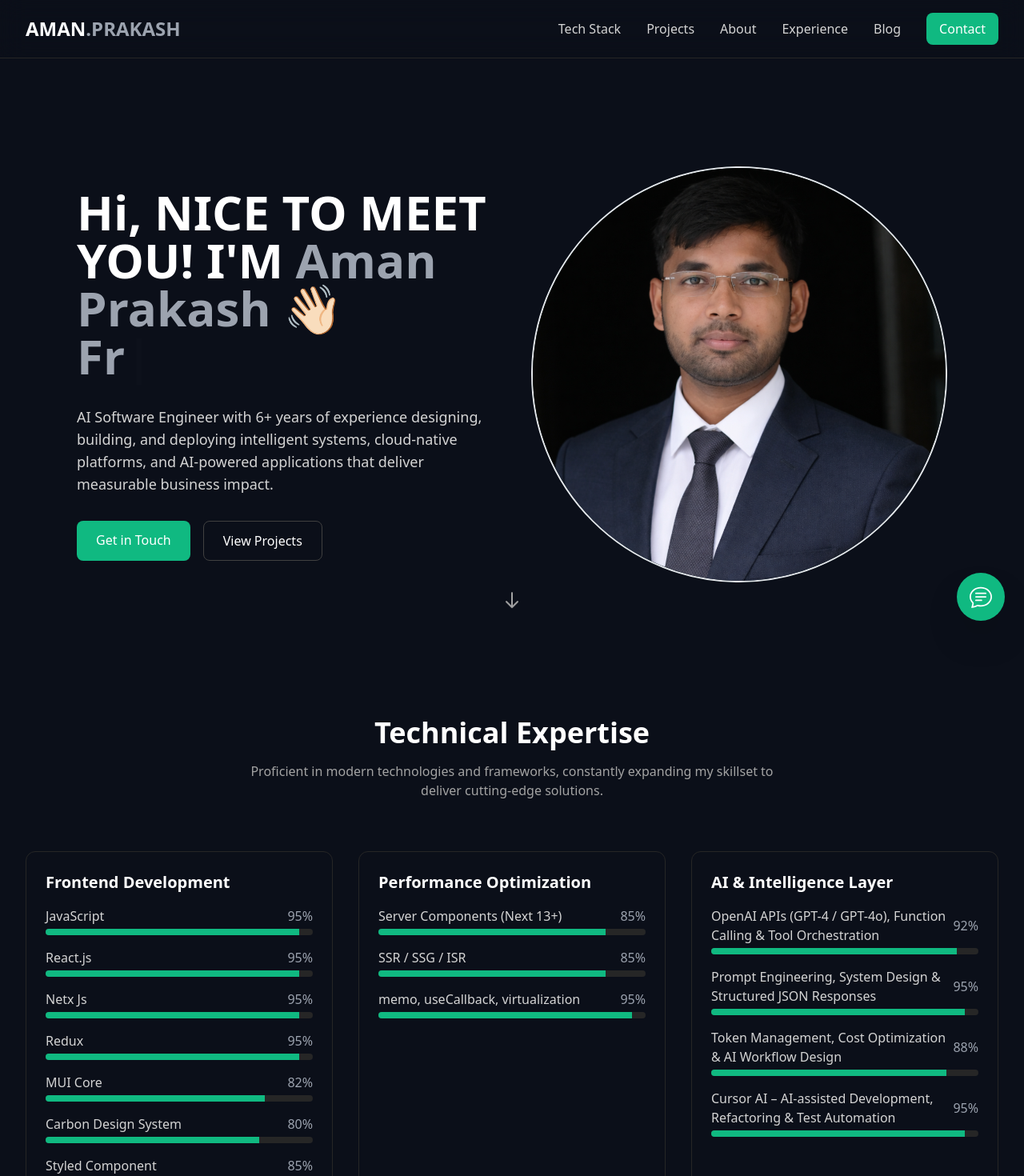
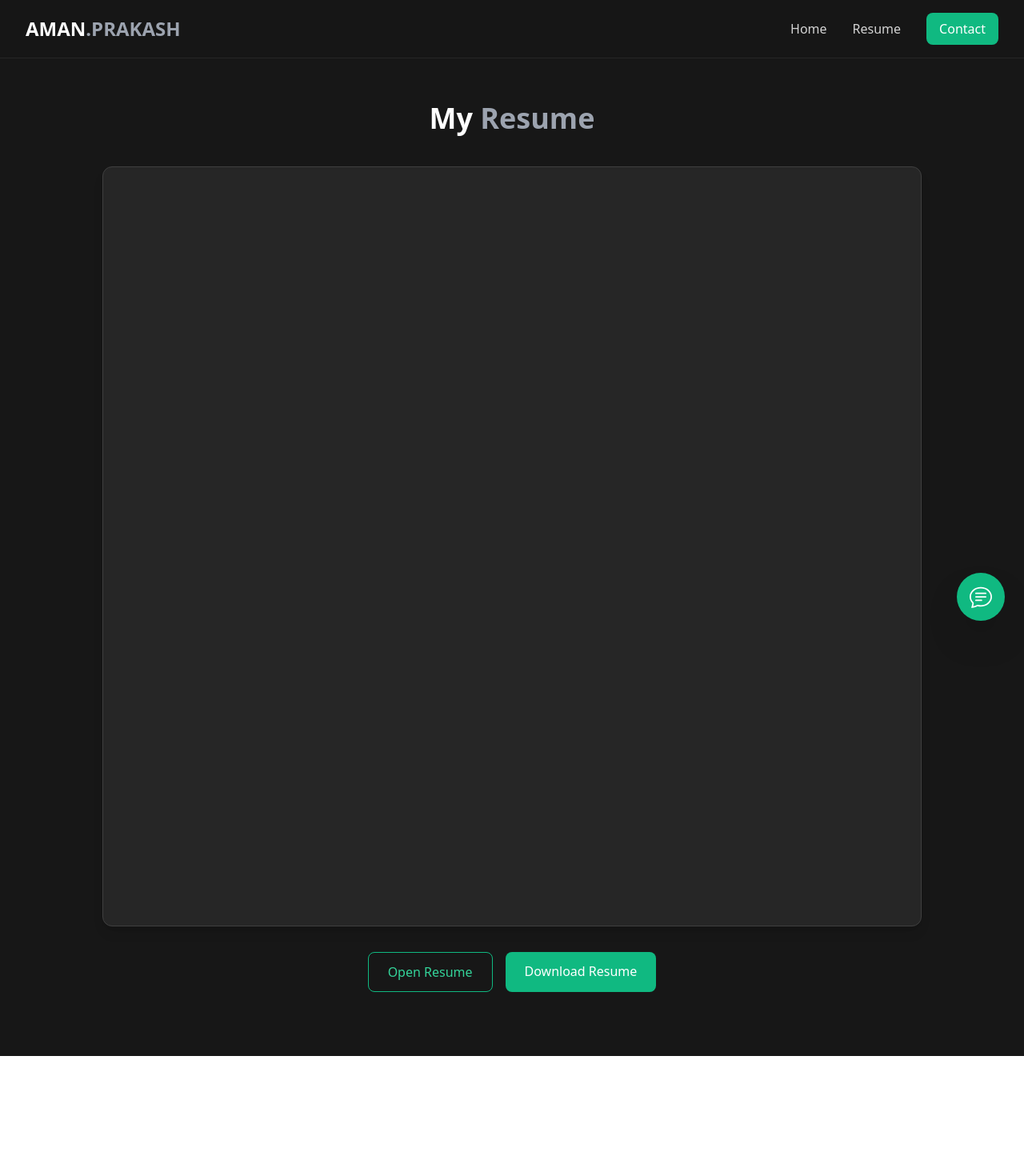
Before and after one commit to Amanhost/aman_portfolio, a React (Create React App) app: page /resume in a window 1280 px wide. Shown: the top 1470 px of the page at 80% size. After the commit the page ends 1320 px from the top, so only its background shows below. Built offline with nearby package versions, Linux system fonts and the light colour scheme.

Commit message:
resume component is Added

```diff
--- a/package.json
+++ b/package.json
@@ -15,7 +15,7 @@
     "react-github-calendar": "^4.5.2",
     "react-icons": "^5.5.0",
     "react-pdf": "^9.2.1",
-    "react-router-dom": "^7.0.2",
+    "react-router-dom": "^6.30.3",
     "react-scripts": "5.0.1",
     "scss": "^0.2.4",
     "typewriter-effect": "^2.21.0",
--- a/src/App.js
+++ b/src/App.js
@@ -1,15 +1,23 @@
 import React from "react";
-import { BrowserRouter as Router } from "react-router-dom";
+import { BrowserRouter as Router, Routes, Route } from "react-router-dom";
 
 import Nav from "./component/Nav";
+import Resume from "./component/Resume/Resume";
+import WhatsAppButton from "./component/ChatBoat/WhatsAppButton";
 import "./style.css";
-import WhatsAppButton from "./component/ChatBoat/WhatsAppButton";
-console.log();
+
 const App = () => {
   return (
     <Router>
       <div className="App">
-        <Nav />
+        <Routes>
+          {/* Home Page */}
+          <Route path="/" element={<Nav />} />
+
+          {/* Resume Page */}
+          <Route path="/resume" element={<Resume />} />
+        </Routes>
+
         <WhatsAppButton />
       </div>
     </Router>
--- a/src/component/Nav.jsx
+++ b/src/component/Nav.jsx
@@ -15,6 +15,7 @@ import { DiJavascript1, DiHtml5, DiCss3, DiDatabase } from "react-icons/di";
 import { FaJava, FaNode, FaReact } from "react-icons/fa";
 import { SiJavascript, SiRedux, SiSalesforce, SiVeeam } from "react-icons/si";
 import { TbBrandCarbon, TbBrandNextjs } from "react-icons/tb";
+import { Link } from "react-router-dom";
 
 const Nav = () => {
   const [isOpen, setIsOpen] = useState(false);
@@ -28,6 +29,7 @@ const Nav = () => {
     { href: "#about_journey", label: "About" },
     { href: "#work_experience", label: "Experience" },
     { href: "#blog_insights", label: "Blog" },
+    { to: "/resume", label: "Resume" },
     { href: "#contact_connect", label: "Contact", isActive: true },
   ];
   const skillCategories = [
@@ -91,9 +93,6 @@ const Nav = () => {
         { name: "Dockerfile", proficiency: 90 },
         { name: "Docker ,CI/CD Pipeline", proficiency: 80 },
         { name: "SonarQube (Code Quality & Static Analysis)", proficiency: 85 },
-
-        // { name: "Dynamo DB", proficiency: 82 },
-        // { name: "CI/CD", proficiency: 95 },
       ],
     },
   ];
@@ -105,10 +104,7 @@ const Nav = () => {
           <div className="max-w-7xl mx-auto px-4 sm:px-6 lg:px-8">
             <div className="flex justify-between items-center py-4">
               <div className="flex items-center">
-                <a
-                  href="https://github.com/amanprakash"
-                  className="text-2xl font-bold text-white"
-                >
+                <a href="/" className="text-2xl font-bold text-white">
                   AMAN<span className="status-emerald">.PRAKASH</span>
                 </a>
               </div>
@@ -144,6 +140,13 @@ const Nav = () => {
                 >
                   Blog
                 </a>
+                <Link
+                  to="/resume"
+                  className="text-neutral-300 hover:text-white transition-colors duration-300"
+                >
+                  Resume
+                </Link>
+
                 <a
                   href="#contact_connect"
                   className="px-4 py-2 rounded-lg bg-emerald-500 text-white hover:bg-emerald-600 transition-colors duration-300"
@@ -199,19 +202,27 @@ const Nav = () => {
               onClick={() => setIsOpen(false)}
             >
               <div className="px-4 pt-2 pb-3 space-y-1">
-                {links.map((link, index) => (
+                {links.map((link, index) =>
+                  link.to ? (
+                    <Link
+                      key={index}
+                      to={link.to}
+                      onClick={() => setIsOpen(false)}
+                      className="block px-3 py-2 text-neutral-300 hover:text-white"
+                    >
+                      {link.label}
+                    </Link>
+                  ) : (
                     <a
                       key={index}
                       href={link.href}
-                    className={`block px-3 py-2 transition-colors duration-300 ${
-                      link.isActive
-                        ? "status-emerald hover:text-emerald-400"
-                        : "text-neutral-300 hover:text-white"
-                    }`}
+                      onClick={() => setIsOpen(false)}
+                      className="block px-3 py-2 text-neutral-300 hover:text-white"
                     >
                       {link.label}
                     </a>
-                ))}
+                  ),
+                )}
               </div>
             </div>
           )}
--- /dev/null
+++ b/src/component/Resume/Resume.jsx
@@ -0,0 +1,83 @@
+import React from "react";
+import { Link } from "react-router-dom";
+import pdf from "../../../src/Assets/Image/AmanPrakashResume.pdf";
+
+const Resume = () => {
+  return (
+    <div className="min-h-screen bg-neutral-900 text-white">
+      <header className="fixed w-full top-0 z-50 border-b border-neutral-800 bg-neutral-900/80 backdrop-blur-lg">
+        <div className="max-w-7xl mx-auto px-4 sm:px-6 lg:px-8">
+          <div className="flex justify-between items-center py-4">
+            <div className="flex items-center">
+              <Link to="/" className="text-2xl font-bold text-white">
+                AMAN<span className="status-emerald">.PRAKASH</span>
+              </Link>
+            </div>
+
+            <nav className="hidden lg:flex items-center space-x-8">
+              <Link
+                to="/"
+                className="text-neutral-300 hover:text-white transition-colors"
+              >
+                Home
+              </Link>
+
+              <Link
+                to="/resume"
+                className="text-neutral-300 hover:text-white transition-colors"
+              >
+                Resume
+              </Link>
+
+              <Link
+                to="/#contact_connect"
+                className="px-4 py-2 rounded-lg bg-emerald-500 text-white hover:bg-emerald-600 transition-colors"
+              >
+                Contact
+              </Link>
+            </nav>
+          </div>
+        </div>
+      </header>
+
+      {/* Resume Section */}
+      <section className="pt-32 pb-20 px-6">
+        <div className="max-w-5xl mx-auto text-center">
+          <h1 className="text-4xl font-bold mb-10">
+            My <span className="status-emerald">Resume</span>
+          </h1>
+
+          {/* Resume Preview */}
+          <div className="bg-neutral-800 p-6 rounded-xl shadow-lg border border-neutral-700">
+            <iframe
+              src={pdf}
+              title="Aman Prakash Resume"
+              className="w-full h-[900px] rounded-lg"
+            />
+          </div>
+
+          <div className="mt-8 flex justify-center gap-4">
+            <a
+              href={pdf}
+              target="_blank"
+              rel="noopener noreferrer"
+              className="px-6 py-3 border border-emerald-500 text-emerald-400 rounded-lg hover:bg-emerald-500 hover:text-white transition"
+            >
+              Open Resume
+            </a>
+
+            <a
+              href={pdf}
+              download="Aman-Prakash-Resume.pdf"
+              className="px-6 py-3 bg-emerald-500 rounded-lg text-white hover:bg-emerald-600 transition"
+            >
+              Download Resume
+            </a>
+          </div>
+        </div>
+      </section>
+    </div>
+  );
+};
+
+export default Resume;
```
Also changed, not shown: 2 other files (tests, documents, lock files or other folders). Lines whose indentation alone changed are shown as unchanged.
